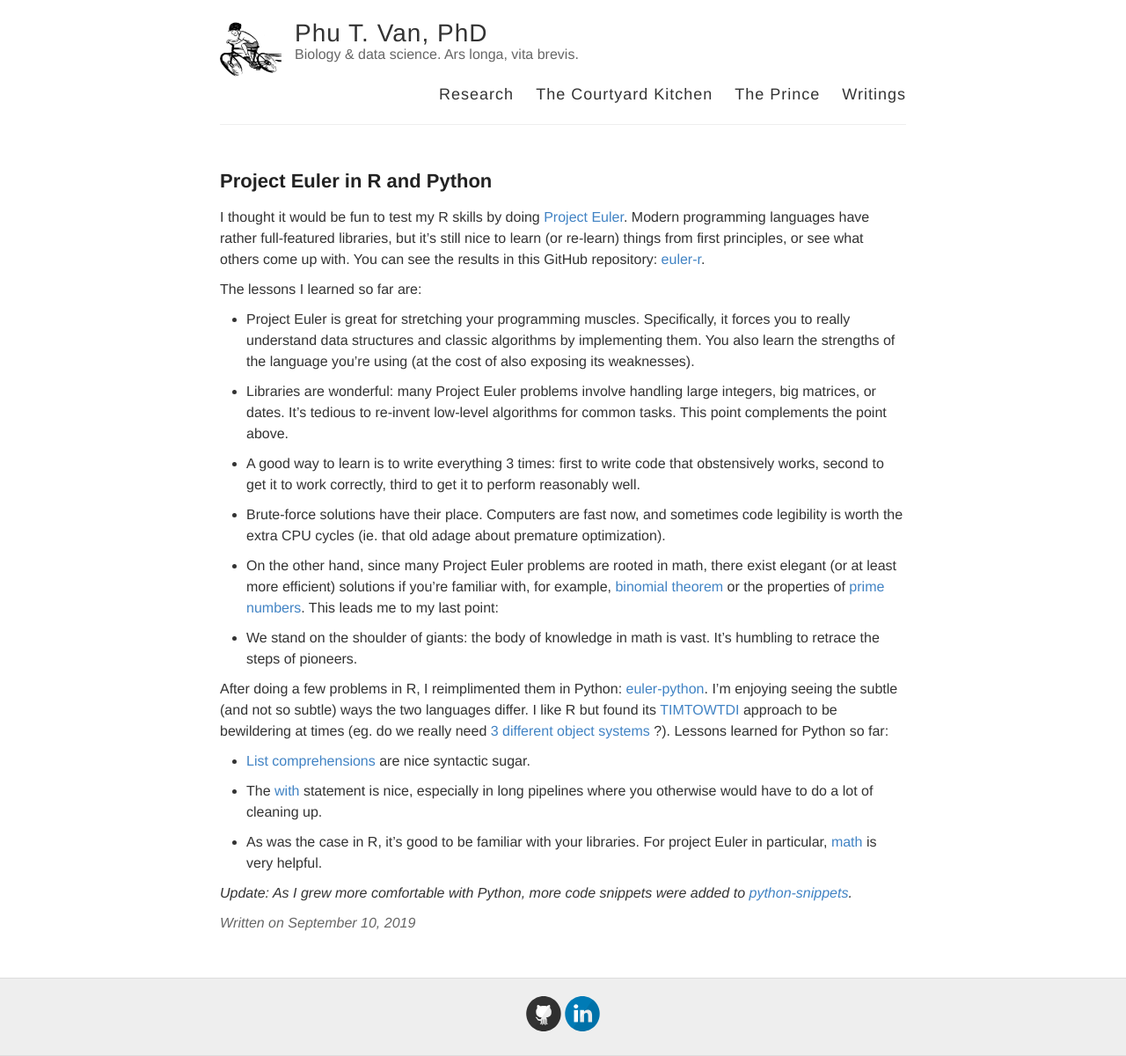
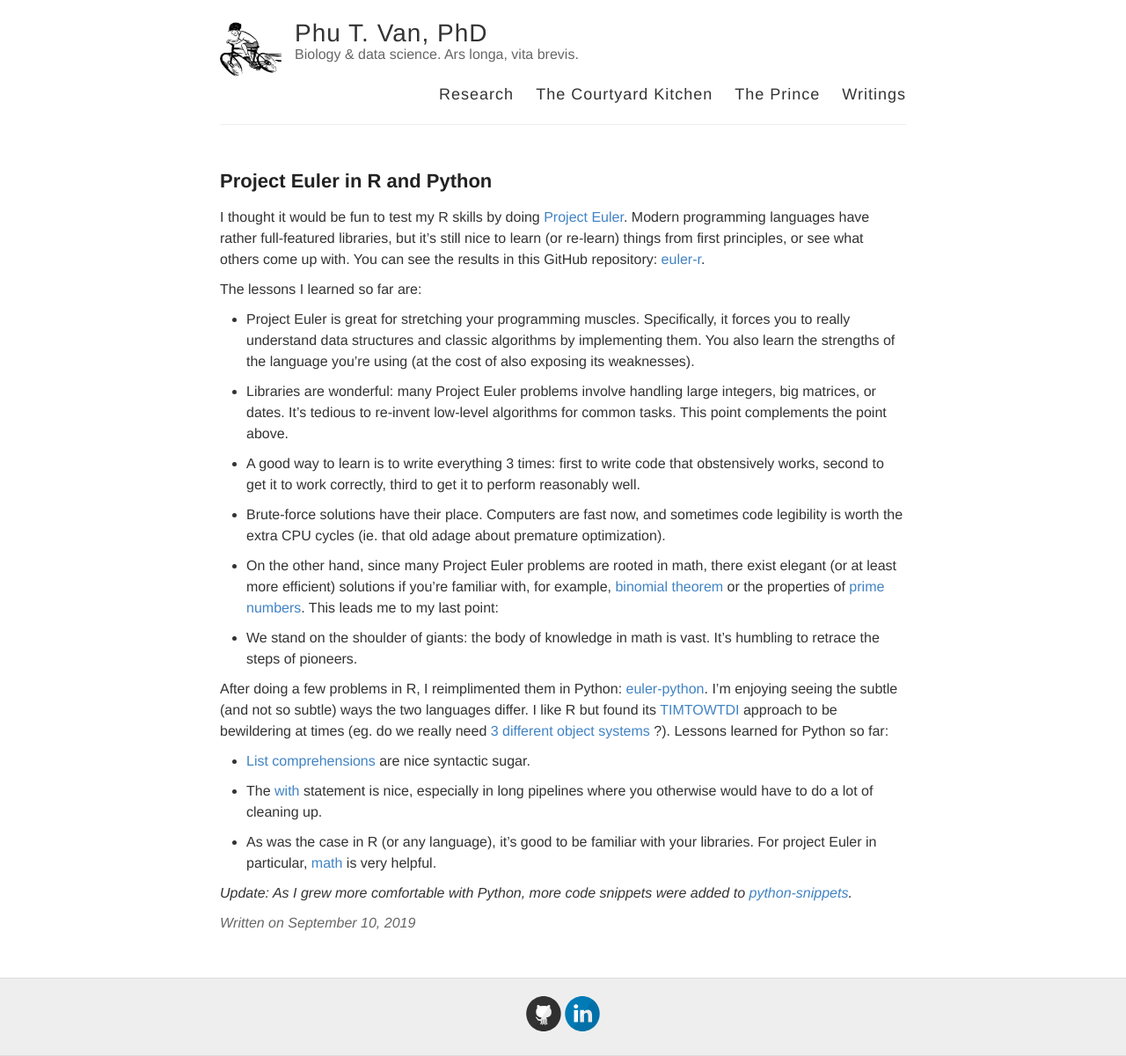
Before and after one commit to ptvan/ptvan.github.io, a Jekyll site: the page built from _posts/2019-09-10-project-euler.md, in a window 1280 px wide. Shown: the whole page at 88% size. Built offline with Jekyll 4.4.1, drawn with Linux system fonts in a browser that asks for light colours.

Commit message:
minor updates

```diff
--- a/_posts/2019-09-10-project-euler.md
+++ b/_posts/2019-09-10-project-euler.md
@@ -25,6 +25,6 @@ After doing a few problems in R, I reimplimented them in Python: [euler-python](
 
 * The [with](https://docs.python.org/2.5/whatsnew/pep-343.html) statement is nice, especially in long pipelines where you otherwise would have to do a lot of cleaning up.
 
-* As was the case in R, it's good to be familiar with your libraries. For project Euler in particular, [math](https://pypi.org/project/maths/) is very helpful.
+* As was the case in R (or any language), it's good to be familiar with your libraries. For project Euler in particular, [math](https://pypi.org/project/maths/) is very helpful.
 
 *Update: As I grew more comfortable with Python, more code snippets were added to [python-snippets](https://github.com/ptvan/python-snippets).*
```
